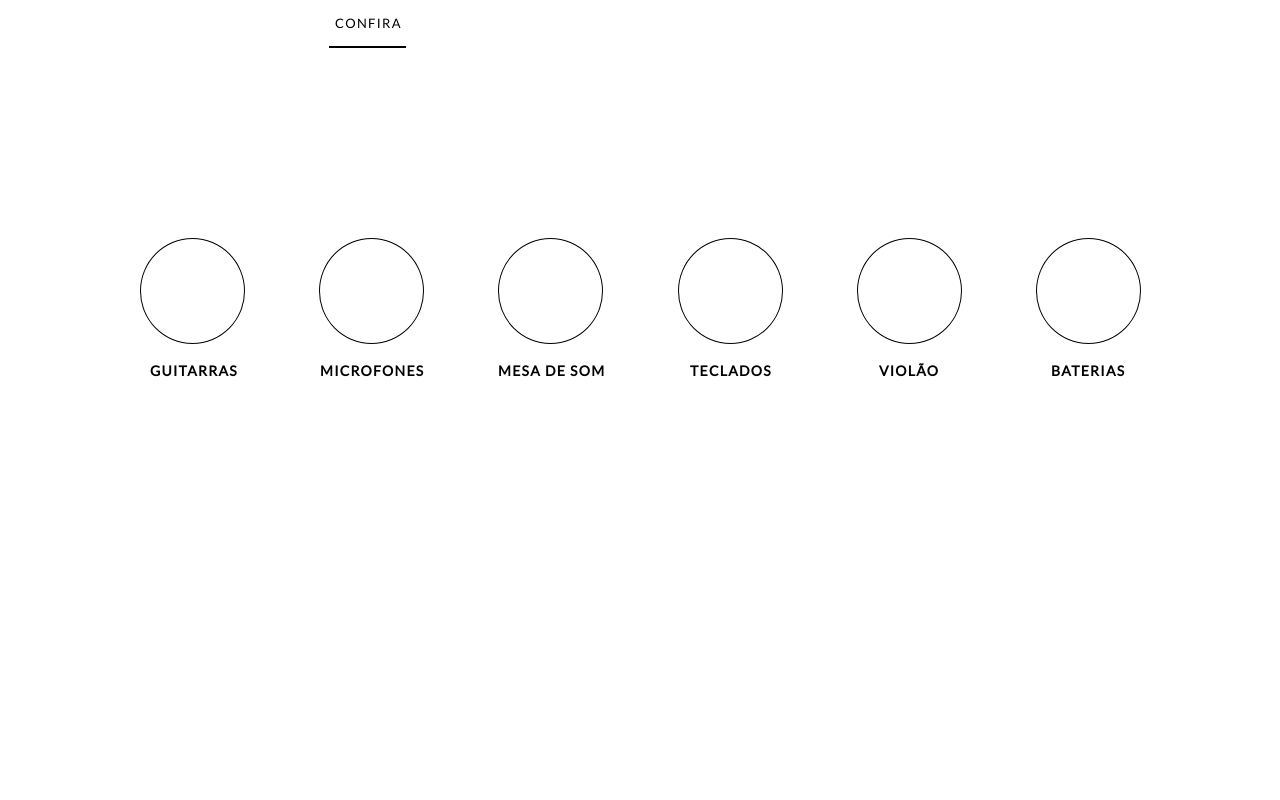
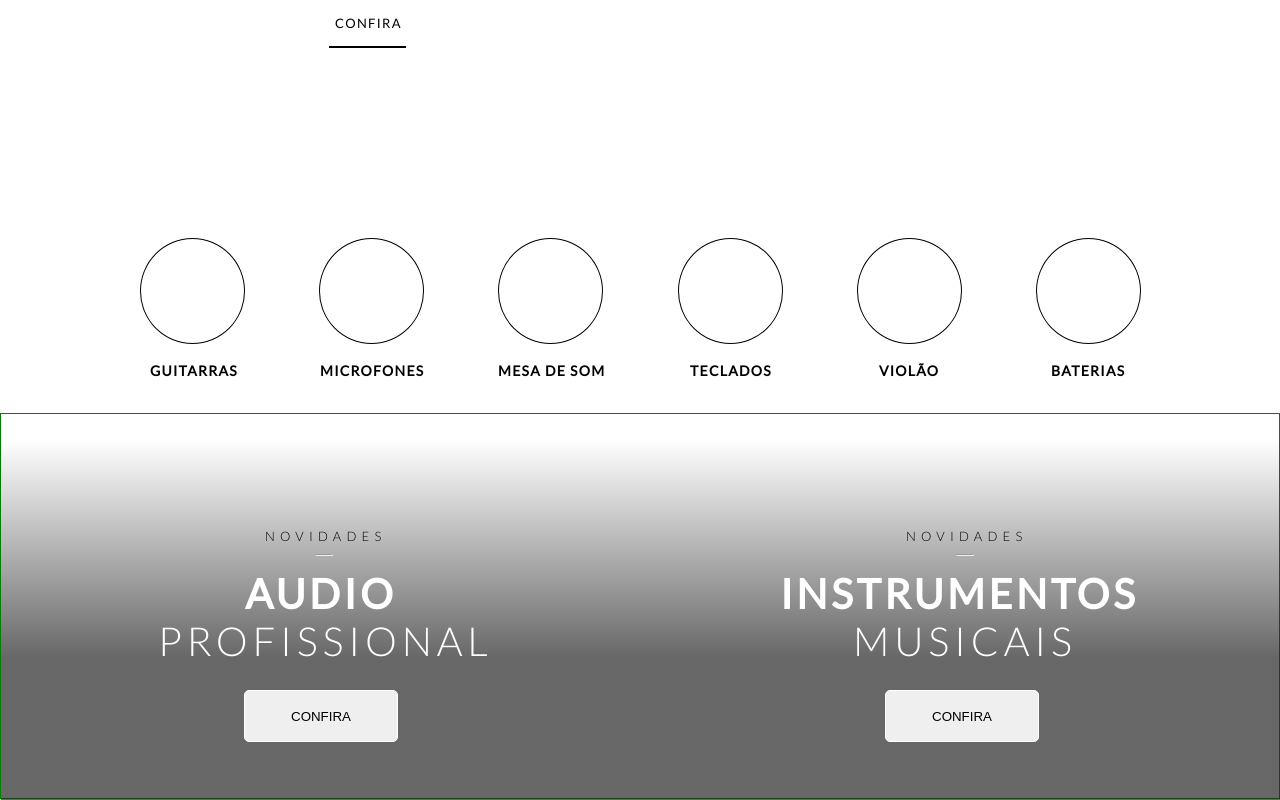
Before and after one commit to Renato-Dantas/teste-front-end, a React (Create React App) app: page / in a window 1280 px wide. Shown: the part 456-1256 px from the top of the page. Before the commit the page ends 869 px from the top, so only its background shows below. Built offline with nearby package versions, Linux system fonts and the light colour scheme.

Commit message:
secao novidades criada

```diff
--- a/src/App.js
+++ b/src/App.js
@@ -4,6 +4,7 @@ import Carousel from './components/Carousel';
 import FistSection from './components/FirstSec';
 import Header from './components/Header'
 import Nav from './components/Nav'
+import News from './components/News';
 import Products from './components/Products';
 
 
@@ -18,6 +19,7 @@ function App() {
       <Nav></Nav>
       <Carousel></Carousel>
       <Products></Products>
+      <News></News>
     </div>
   );
 }
--- /dev/null
+++ b/src/components/News.css
@@ -0,0 +1,101 @@
+.news-sec{
+    position: absolute;
+    top:869px;
+    height: 386px;
+    width: 1280px;
+    border: 1px solid green;
+}
+
+.section1{
+    position: absolute;
+    width: 641px;
+    height: 386px;
+    background: linear-gradient(180deg, rgba(77, 77, 77, 0) 6.66%, rgba(39, 39, 39, 0.7) 63.18%);
+}
+
+.section2{
+    position: absolute;
+    width: 639px;
+    height: 386px;
+    left: 641px;
+    background: linear-gradient(180deg, rgba(77, 77, 77, 0) 6.66%, rgba(39, 39, 39, 0.7) 63.18%);
+}
+
+.news-t1{
+    position: absolute;
+    width: 116px;
+    height: 13px;
+    top: 116px;
+    left: 264px;
+    font-family: Lato;
+    font-style: normal;
+    font-weight: 300;
+    font-size: 13px;
+    line-height: 100%;
+    letter-spacing: 0.4em;
+    color: #000;
+}
+
+.news-line{
+    position: absolute;
+    width: 18px;
+    height: 1px;
+    top: 140px;
+    left: 314px;
+    background: #FFFFFF;
+    border-radius: 5px;
+}
+
+.news-t2{
+    position: absolute;
+    width: 150px;
+    height: 41px;
+
+    top: 159px;
+
+    font-family: Lato;
+    font-style: normal;
+    font-weight: bold;
+    font-size: 41px;
+    line-height: 100%;
+    letter-spacing: 0.09em;
+    color: #FFFFFF;
+}
+
+.nt2-1{
+    left: 244px;
+}
+
+.nt2-2{
+    left: 138px;
+}
+
+.news-t3{
+    position: absolute;
+    width: 327px;
+    height: 40px;
+
+    top: 207px;
+    font-family: Lato;
+    font-style: normal;
+    font-weight: 300;
+    font-size: 40px;
+    line-height: 100%;
+    letter-spacing: 0.12em;
+    color: #FFFFFF;
+}
+
+.nt3-1{left: 157px;}
+
+.nt3-2{left: 211px;}
+
+.news-btn{
+    position: absolute;
+    width: 154px;
+    height: 52px;
+    top: 276px;
+    left: 243px;
+    border: 1px solid #FFFFFF;
+    box-sizing: border-box;
+    border-radius: 5px;
+}
--- /dev/null
+++ b/src/components/News.jsx
@@ -0,0 +1,24 @@
+import './News.css'
+
+const News = () => {
+    return (
+        <section className='news-sec'>
+            <section className='section1'>
+                <div className='news-t1'>NOVIDADES</div>
+                <hr className='news-line'/>
+                <div className='news-t2 nt2-1'>AUDIO</div>
+                <div className='news-t3 nt3-1'>PROFISSIONAL</div>
+                <button className='news-btn nbtn1'>CONFIRA</button>
+            </section>
+            <section className='section2'>
+                <div className='news-t1'>NOVIDADES</div>
+                <hr className='news-line'/>
+                <div className='news-t2 nt2-2'>INSTRUMENTOS</div>
+                <div className='news-t3 nt3-2'>MUSICAIS</div>
+                <button className='news-btn'>CONFIRA</button>
+            </section>
+        </section>
+     );
+}
+
+export default News;
```
